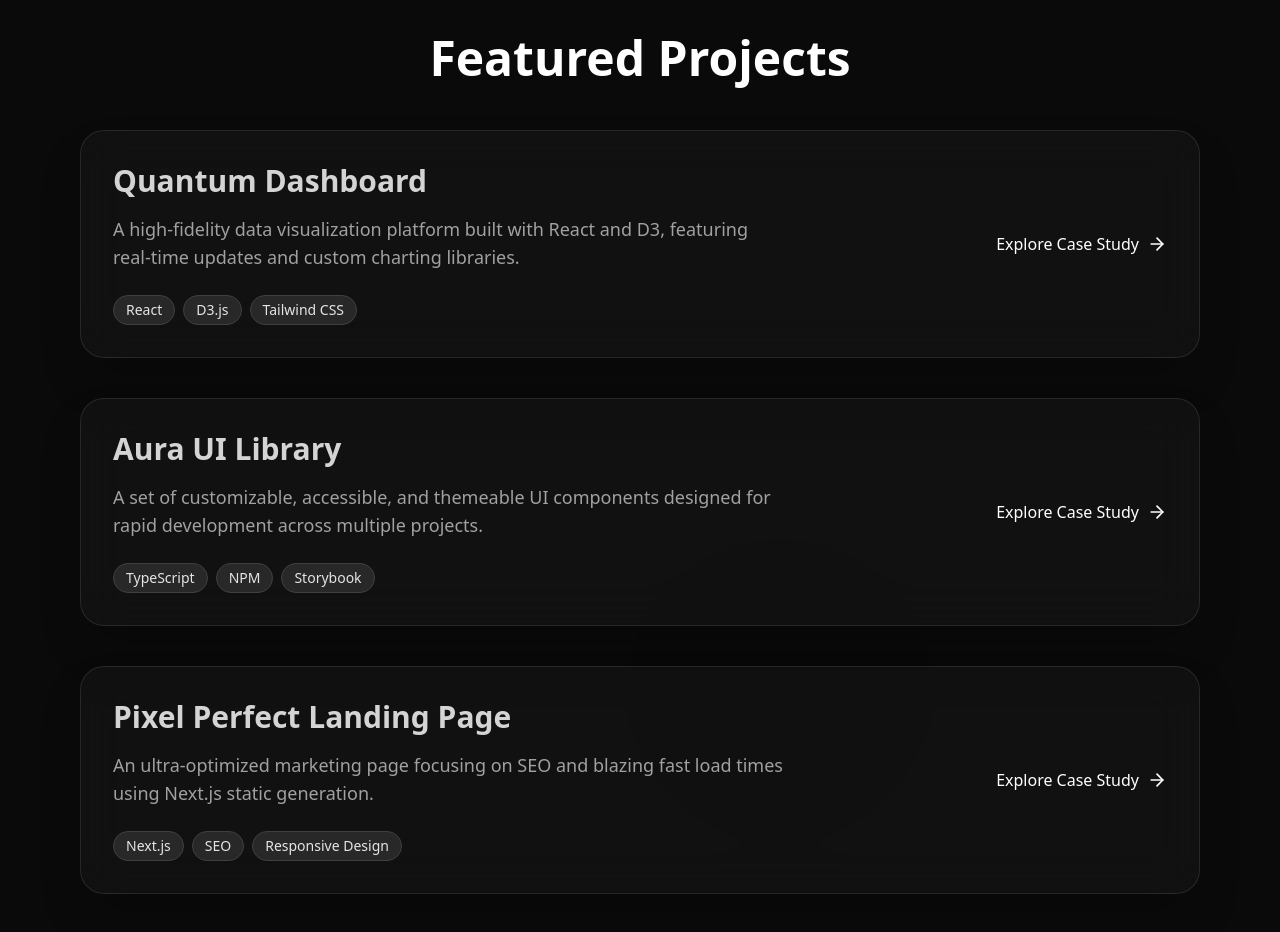
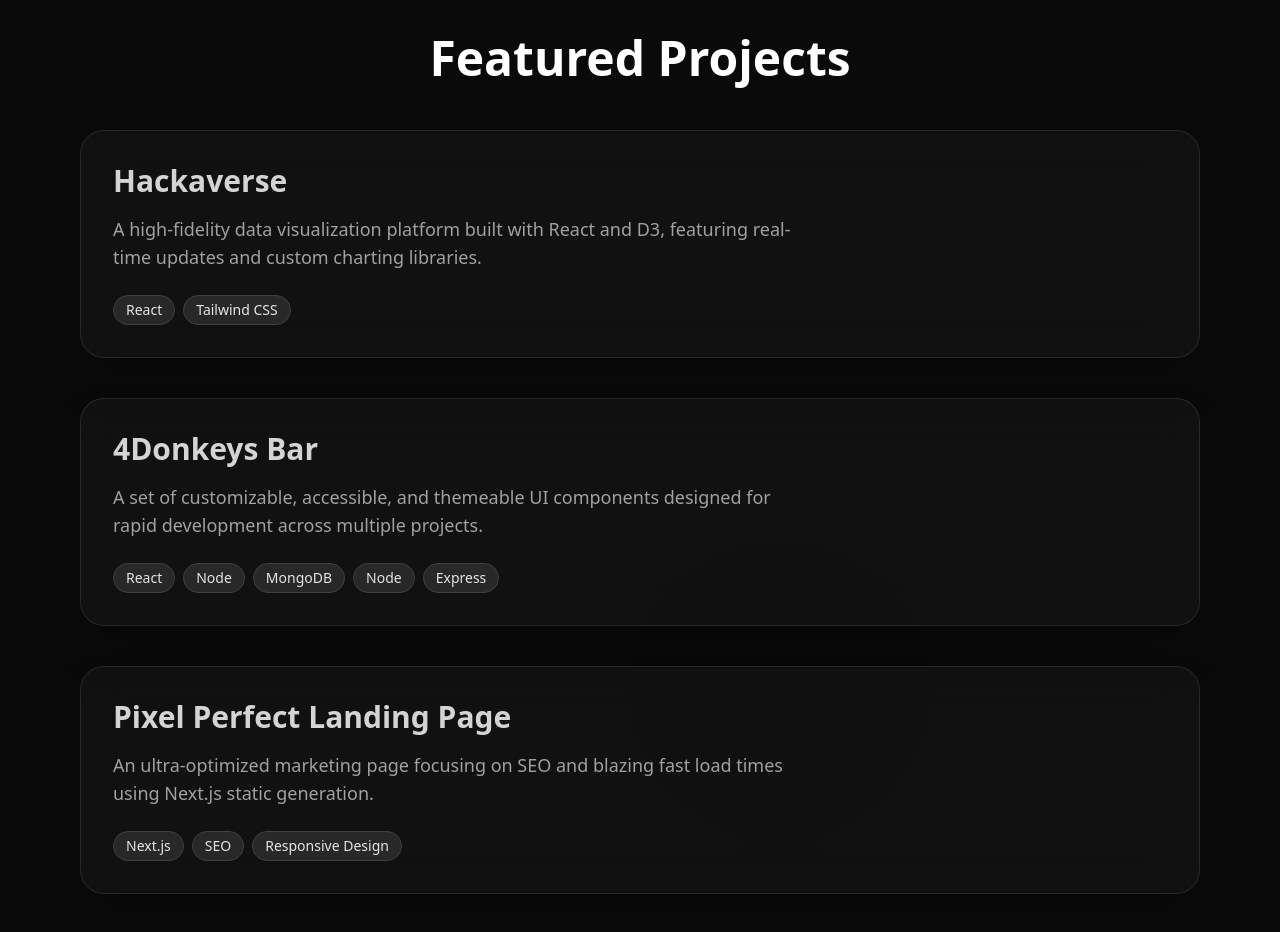
Before and after one commit to Suchix7/Portfolio, a React (Vite) app: page / in a window 1280 px wide. Shown: the part 2120-3052 px from the top of the page. Built offline with nearby package versions, Linux system fonts and the light colour scheme.

Commit message:
updated portfoli

```diff
--- a/src/App.jsx
+++ b/src/App.jsx
@@ -34,17 +34,19 @@
   projects: [
     {
       id: 1,
-      title: "Quantum Dashboard",
+      title: "Hackaverse",
+      link: "https://hackaverse.primeitclub.com/",
       description:
         "A high-fidelity data visualization platform built with React and D3, featuring real-time updates and custom charting libraries.",
-      tags: ["React", "D3.js", "Tailwind CSS"],
+      tags: ["React", "Tailwind CSS"],
     },
     {
       id: 2,
-      title: "Aura UI Library",
+      title: "4Donkeys Bar",
+      link: "https://www.4donkey.com.au/",
       description:
         "A set of customizable, accessible, and themeable UI components designed for rapid development across multiple projects.",
-      tags: ["TypeScript", "NPM", "Storybook"],
+      tags: ["React", "Node", "MongoDB", "Node", "Express"],
     },
     {
       id: 3,
@@ -57,7 +59,7 @@
   contact: {
     email: "chitrakarsujal7@gmail.com",
     github: "github.com/Suchix7",
-    linkedin: "www.linkedin.com/in/sujal-chitrakar/",
+    linkedin: "linkedin.com/in/sujal-chitrakar/",
   },
 };
 
@@ -296,7 +298,7 @@
               ))}
             </div>
           </div>
-          <div className="lg:w-1/3 flex justify-start lg:justify-end">
+          {/* <div className="lg:w-1/3 flex justify-start lg:justify-end">
             <button
               className={`flex items-center text-white font-medium transition-all duration-500 ${
                 isHovered ? "translate-x-2" : "translate-x-0"
@@ -305,7 +307,7 @@
               Explore Case Study
               <ArrowRight className="w-5 h-5 ml-2" />
             </button>
-          </div>
+          </div> */}
         </div>
       </GlassCard>
     </div>
@@ -324,7 +326,16 @@
           style={{ perspective: "1000px" }}
         >
           {portfolioData.projects.map((project) => (
-            <ProjectCard key={project.id} project={project} />
+            // Wrap the ProjectCard in an anchor tag
+            <a
+              key={project.id}
+              href={project.link}
+              target="_blank" // Optional: Opens the link in a new tab
+              rel="noopener noreferrer" // Recommended for security when using target="_blank"
+              style={{ textDecoration: "none" }} // Optional: Removes default link underline
+            >
+              <ProjectCard project={project} />
+            </a>
           ))}
         </div>
       </AnimatedSectionWrapper>
```
